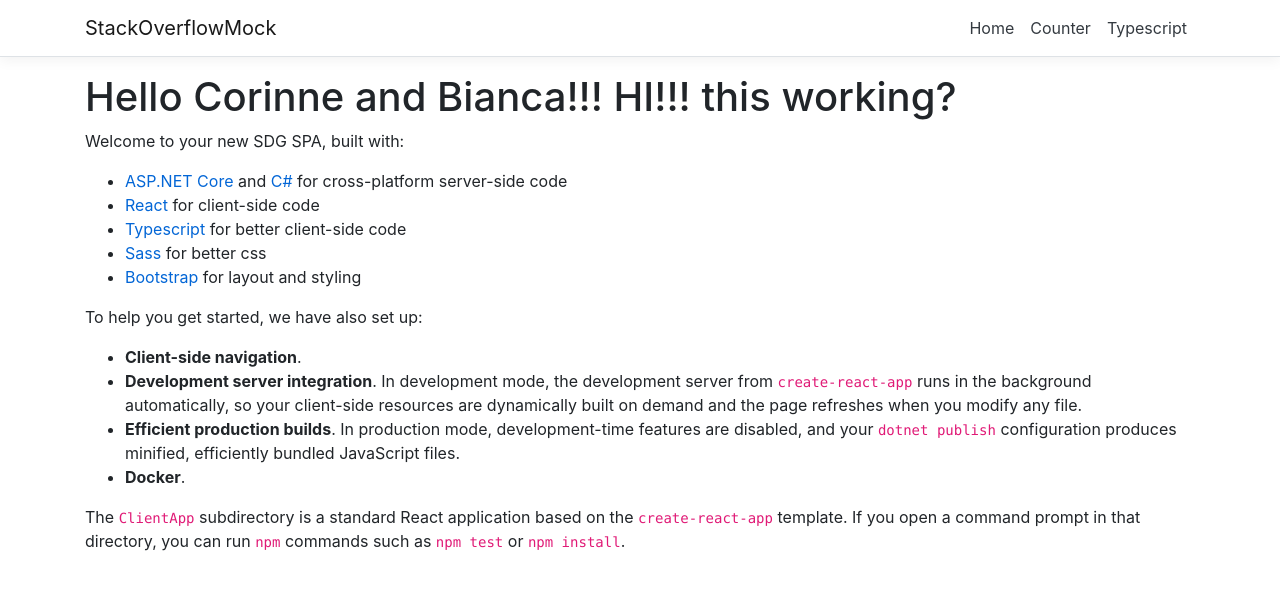
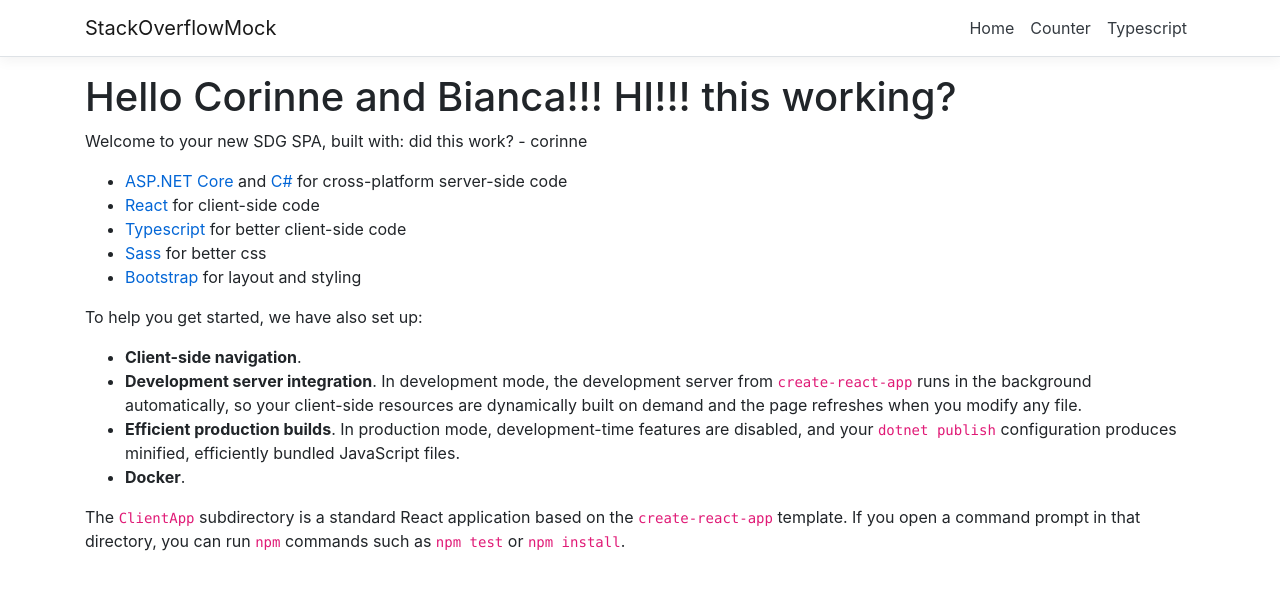
Before and after one commit to natpag/StackOverflowMock, a React (Create React App) app in the folder ClientApp/: page / in a window 1280 px wide. Shown: the top 590 px of the page. Built offline with nearby package versions, Linux system fonts and the light colour scheme.

Commit message:
did this work?

```diff
--- a/ClientApp/src/pages/Home.jsx
+++ b/ClientApp/src/pages/Home.jsx
@@ -4,7 +4,7 @@
   return (
     <div>
       <h1>Hello Corinne and Bianca!!! HI!!! this working?</h1>
-      <p>Welcome to your new SDG SPA, built with:</p>
+      <p>Welcome to your new SDG SPA, built with: did this work? - corinne</p>
       <ul>
         <li>
           <a href="https://get.asp.net/">ASP.NET Core</a> and{' '}
```
